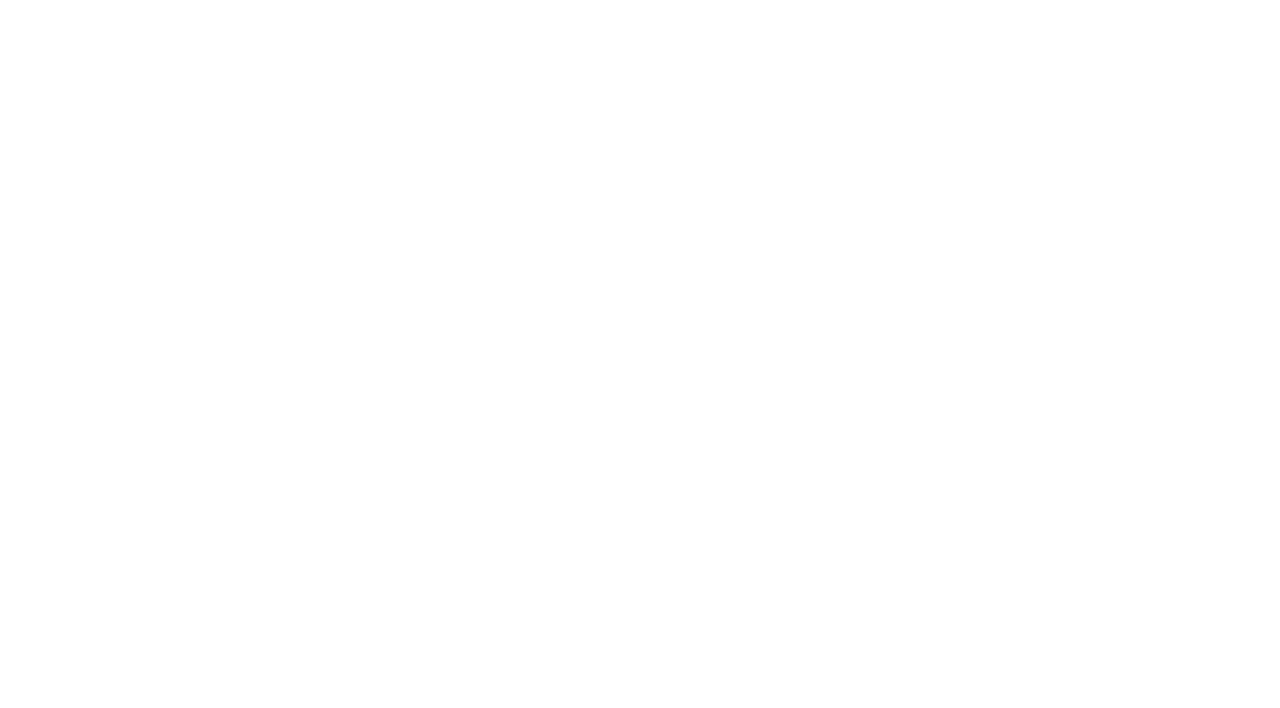
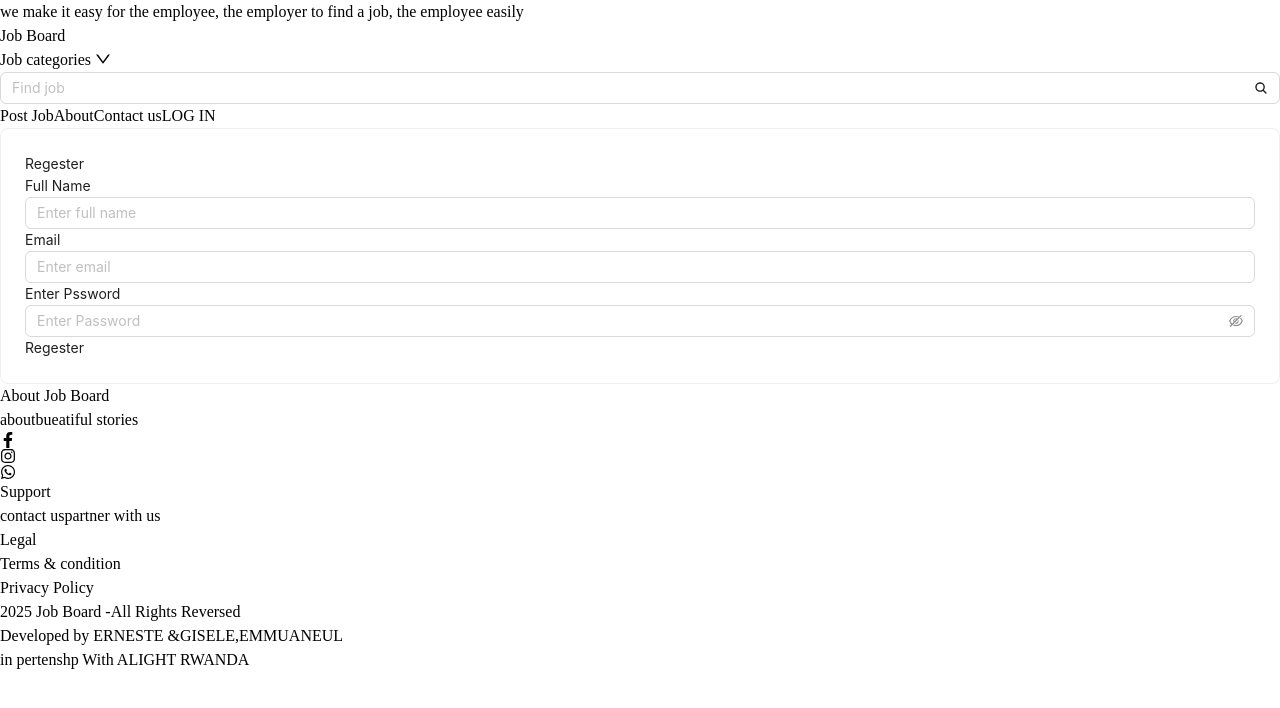
Before and after one commit to nshimiyumukiza/job-board, a React (Vite) app: page /post in a window 1280 px wide. Before the commit this address had no page. Shown: the top 708 px of the page. Built offline with nearby package versions, Linux system fonts and the light colour scheme.

Commit message:
add new line

```diff
--- a/src/App.jsx
+++ b/src/App.jsx
@@ -5,6 +5,7 @@ import Navbar from './Components/Navbar';
 import ContactPage from './Pages/ContactPage';
 import Login from './Components/Login';
 import About from './Components/About';
+import Post from './Components/Post';
 const App = () => {
   return (
 <>
@@ -14,6 +15,7 @@ const App = () => {
 <Route path='/'element ={<HomePage />} />
 <Route path='contact'element ={<ContactPage />}/>
 <Route path='about'element ={<About />}/>
+<Route path='post'element={<Post />}/>
   </Route>
   <Route path='login'element={<Login />}/>
 </Routes>
--- a/src/Components/Footer.jsx
+++ b/src/Components/Footer.jsx
@@ -1,5 +1,6 @@
 import React from 'react'
 import { FaFacebookF,FaInstagram,FaWhatsapp } from "react-icons/fa";
+import { Link } from 'react-router';
 const Footer = () => {
   return (
     <>
@@ -7,7 +8,7 @@ const Footer = () => {
         <div className='space-y-4'>
             <h1 className='text-sky-800 font-bold'>About Job Board</h1>
             <div className='grid space-y-4'>
-            <a className='hover:text-blue-600' href="">about</a>
+            <Link to="about" className='hover:text-blue-600' href="">about</Link>
             <a className='hover:text-blue-600' href="">bueatiful stories</a>
             </div>
             <div className='flex space-x-5 gap-5items-center'>
@@ -20,7 +21,7 @@ const Footer = () => {
 <div className='space-y-4'>
    <h1 className='text-sky-800 font-bold'>Support</h1>
    <div className='grid space-y-4'>
-   <a className='hover:text-blue-600' href="">contact us</a>
+   <Link to="contact" className='hover:text-blue-600' href="">contact us</Link>
    <a className='hover:text-blue-600' href="">partner with us</a>
     </div>
 </div>
--- a/src/Components/Hero.jsx
+++ b/src/Components/Hero.jsx
@@ -1,12 +1,13 @@
 import React from 'react'
 import { Carousel,Card } from "antd";
-import { GoDotFill } from "react-icons/go";;
+import { GoDotFill } from "react-icons/go";import { Link } from 'react-router';
+;
 
 const datas =[{
 
     img:"src/images/worker.png",
     head:"Job Seekers",
-    todos:["Post or edit your resume / professional profile","veiw job avarable","see what job you are eligible for","who asked you to work for them"],
+    todos:["Post or edit your resume / professional profile","veiw job avarable","see what job you are eligible for"],
 },
 {
     img:"src/images/boss.png",
@@ -72,11 +73,14 @@ export const Hero = () => {
                             <div className='flex space-x-4'>
                                 <GoDotFill />
                                <li className='hover:text-sky-600 text-lg'>{todo}</li>
+
                             </div>
 
                         ))}</p>
 
-
+                        <div className='p-5 flex justify-start items-center pl-36 mt-5'>
+                            <Link to="post" className='border rounded-md px-3 bg-sky-600 text-yellow-50'>Create Account</Link>
+                        </div>
                     </Card>
                 ))}
 
@@ -89,6 +93,7 @@ export const Hero = () => {
                         <img className='' src={Worker.img} alt="work" />
                         <h1 className='text-center font-bold pt-4 pb-6 text-2xl text-sky-600'>{Worker.name}</h1>
                         <p className='text-lg'>{Worker.p}</p>
+
                     </Card>
                 ))}
             </div>
--- a/src/Components/Navbar.jsx
+++ b/src/Components/Navbar.jsx
@@ -27,7 +27,7 @@ const Navbar = () => {
                     <Input className=' bg-black  w-[240px] outline-none border-none  rounded-md text-black text-center' placeholder="Find job" suffix={<IoSearch/>}/>
                   </div>
                   <div className='space-x-4'>
-                    <Link to="">Post Job</Link>
+                    <Link to="/post">Post Job</Link>
                     <Link to="/about">About</Link>
                     <Link to="/contact">Contact us</Link>
                     <Link to="/login" className='border border-1 rounded-full px-3 bg-sky-800 text-white w-40 hover:bg-slate-200 hover:text-black'>LOG IN </Link>
--- /dev/null
+++ b/src/Components/Post.jsx
@@ -0,0 +1,36 @@
+import { Card } from 'antd'
+import { Input } from "antd";
+const Post = () => {
+  return (
+    <div className='mt-32'>
+        <div>
+            <Card>
+                <div className='flex justify-center'>
+                    <div className='ml-14'>
+            <h1 className='font-bold text-2xl'>Regester</h1>
+            </div>
+            <div className='p-8'>
+            <div className='w-[300px] py-3'>
+                <h1 className='text-md'>Full Name</h1>
+                <Input placeholder="Enter full name" />
+            </div>
+            <div className='w-[300px] py-3'>
+                <h1 className='text-md'>Email</h1>
+                <Input type='email' placeholder="Enter email" />
+            </div>
+            <div className='w-[300px] py-3'>
+              <h1 className='text-md'>Enter Pssword</h1>
+            <Input.Password placeholder="Enter Password" />
+            </div>
+            <button className='border rounded-md px-2 text-white bg-sky-600'>Regester</button>
+            </div>
+            </div>
+            </Card>
+
+
+        </div>
+    </div>
+  )
+}
+
+export default Post
```
